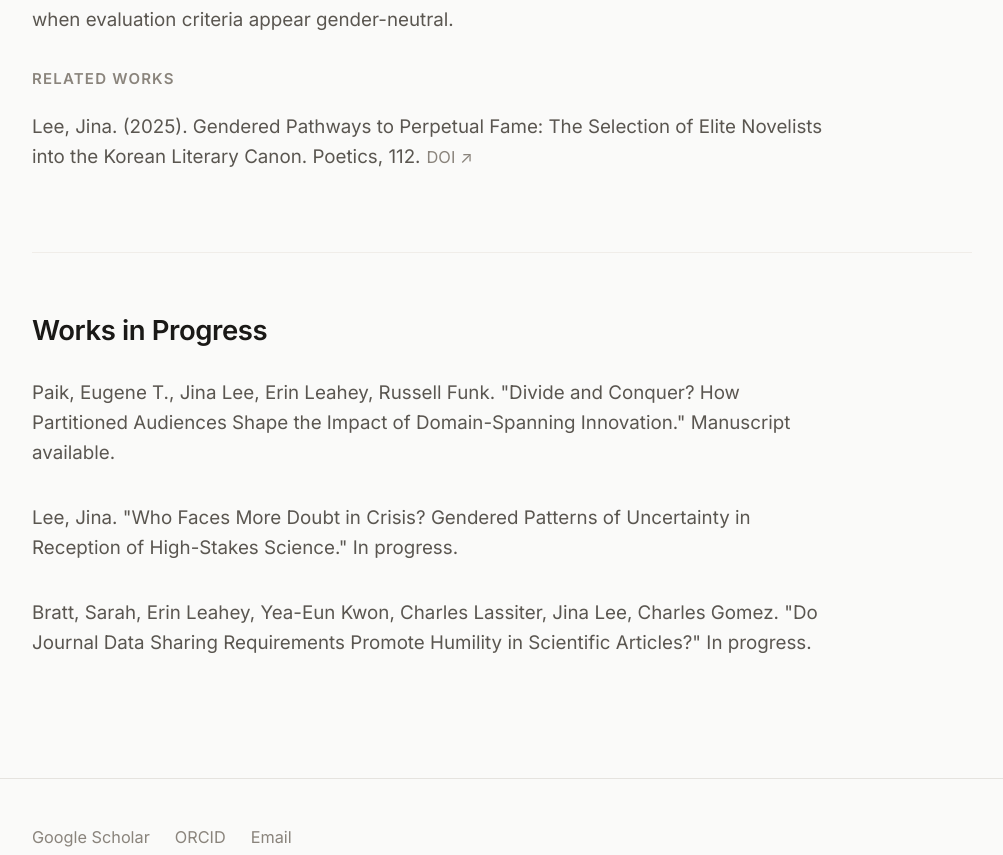
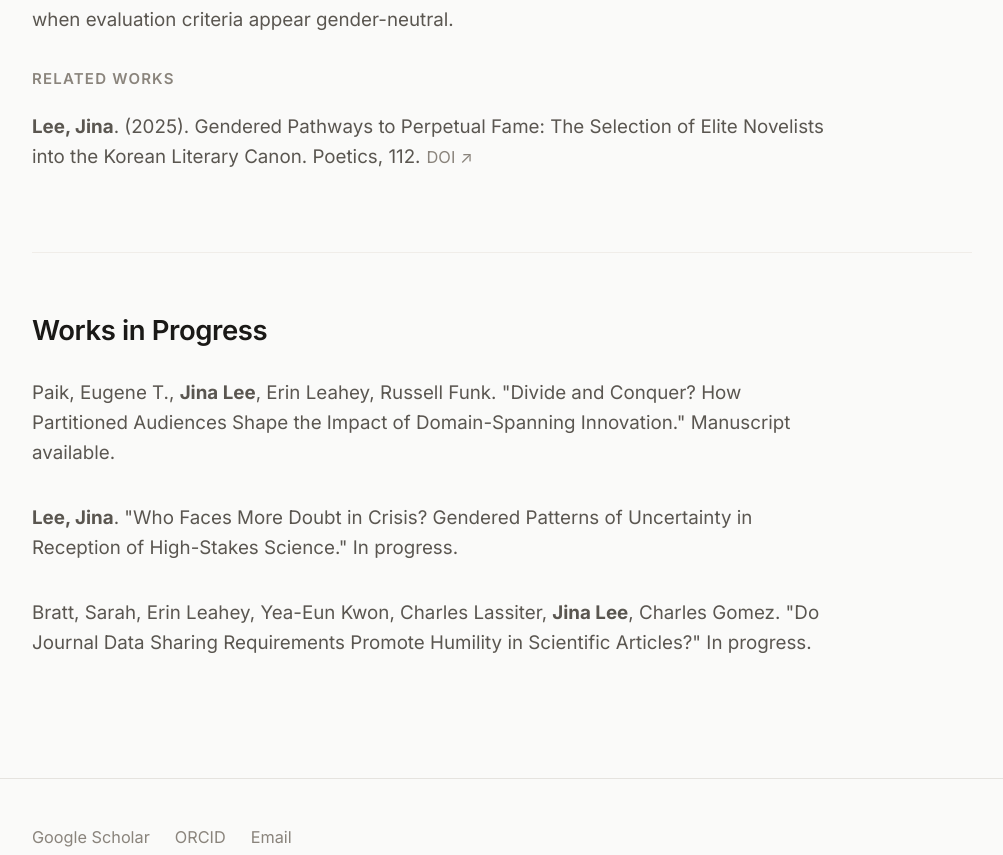
Before and after one commit to JinaLee-soc/jinalee-soc, a Next.js app: page /research in a window 1280 px wide. Shown: the part 1389-2244 px from the top of the page, without its empty margins (138-1141 px from the left). Built offline with nearby package versions, Linux system fonts and the light colour scheme.

Commit message:
Bold author name in all publication and works-in-progress citations
Co-Authored-By: Claude Sonnet 4.6 <noreply@anthropic.com>

```diff
--- a/src/pages/research.tsx
+++ b/src/pages/research.tsx
@@ -1,6 +1,13 @@
 import Layout from '../components/Layout'
 import PublicationItem from '../components/PublicationItem'
 import { researchIntro, researchPrograms, worksInProgress } from '../content/research'
+
+function boldMyName(text: string) {
+  const parts = text.split(/(Lee,\s*Jina|Jina\s+Lee)/)
+  return parts.map((part, i) =>
+    /^(Lee,\s*Jina|Jina\s+Lee)$/.test(part) ? <strong key={i}>{part}</strong> : part
+  )
+}
 
 export default function Research() {
   return (
@@ -60,7 +67,7 @@ export default function Research() {
                       </div>
                     )}
                     <p className="pub-item__citation">
-                      {pub.citation}
+                      {boldMyName(pub.citation)}
                       {pub.doi && (
                         <a
                           href={`https://doi.org/${pub.doi}`}
@@ -92,7 +99,7 @@ export default function Research() {
             <ul className="pub-list" aria-label="Works in progress">
               {worksInProgress.map((citation, i) => (
                 <li key={i} className="pub-item">
-                  <p className="pub-item__citation">{citation}</p>
+                  <p className="pub-item__citation">{boldMyName(citation)}</p>
                 </li>
               ))}
             </ul>
```
Also changed, not shown: src/components/PublicationItem.tsx (+8 -1 lines).
